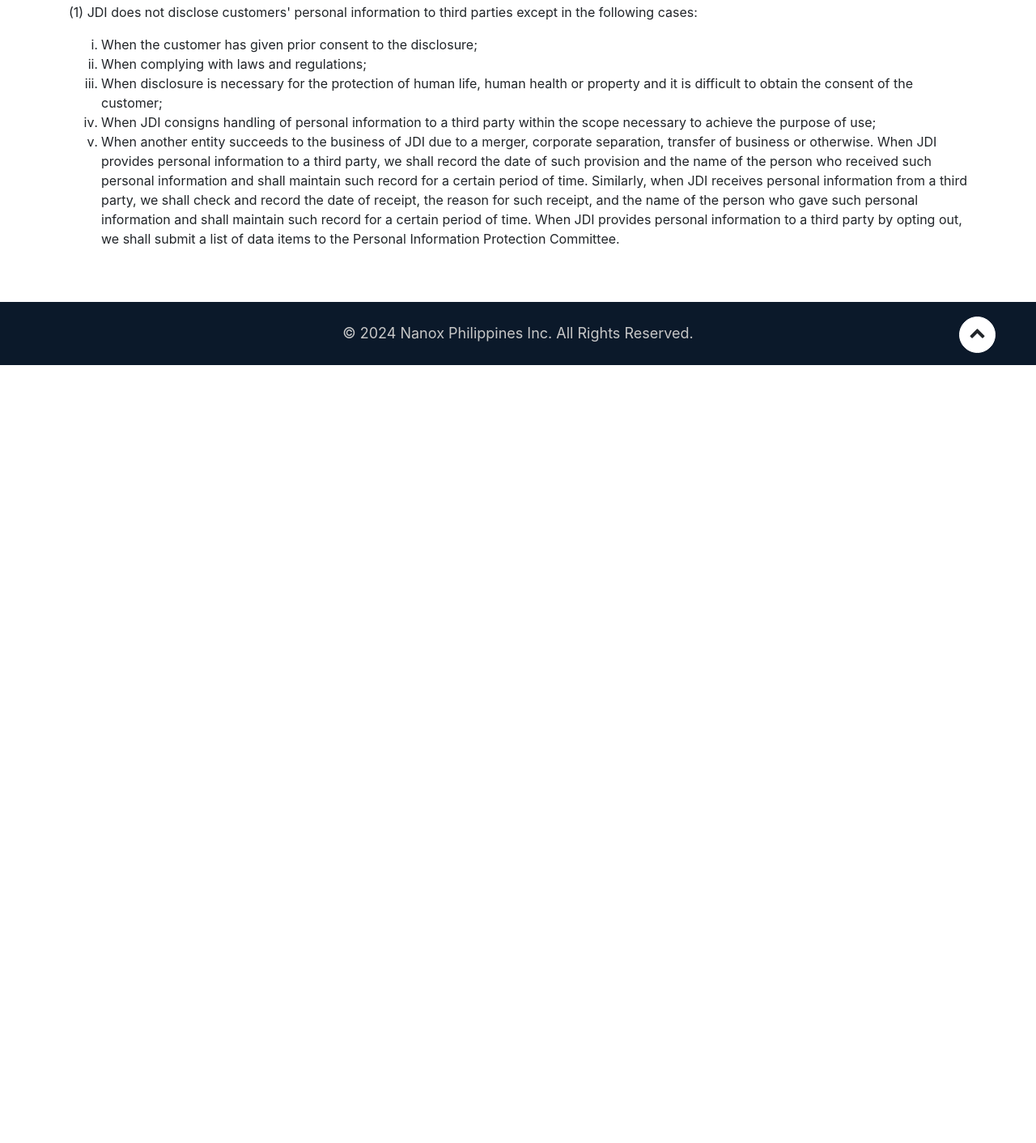
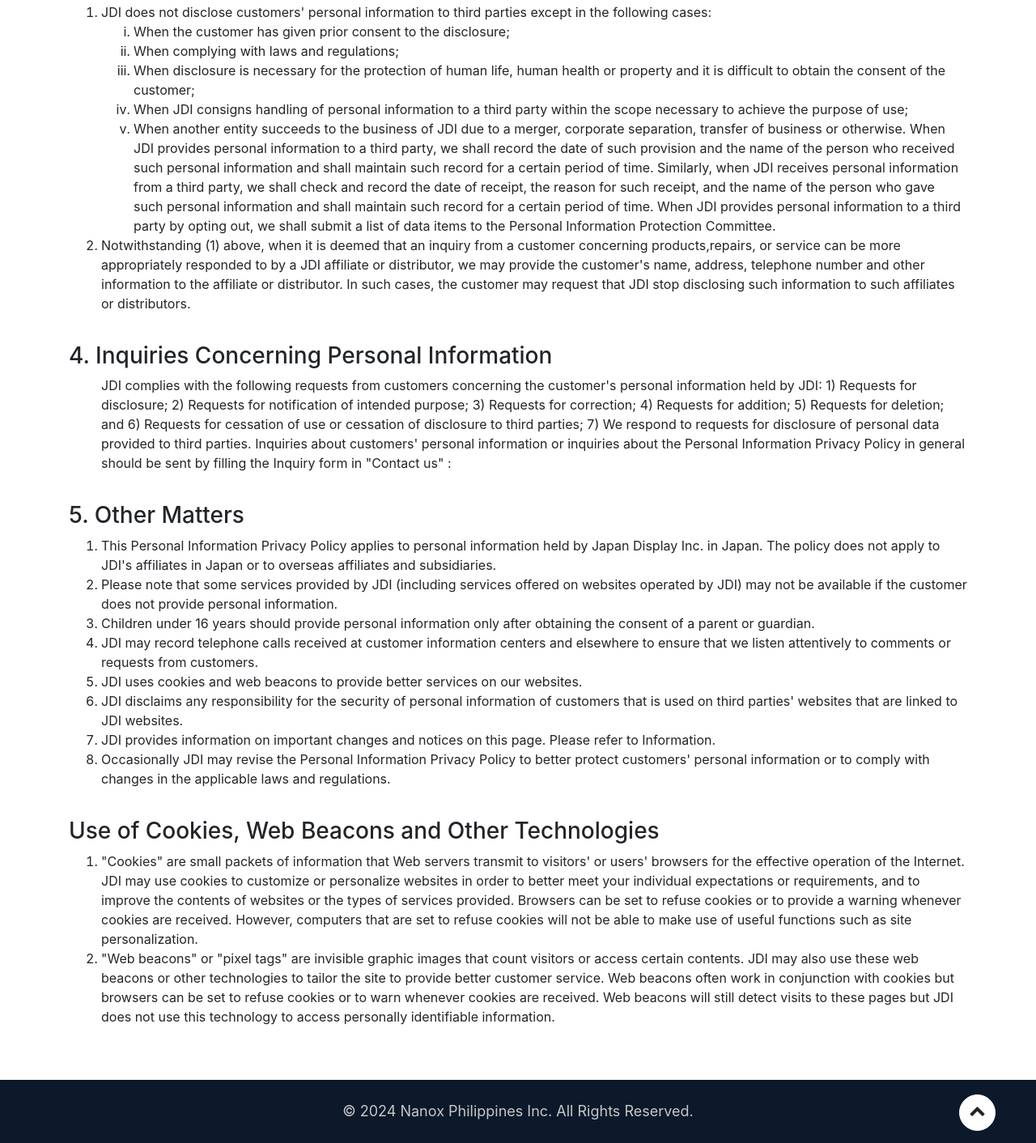
Before and after one commit to RichardBarreda/Nanox, a website: page policy.html in a window 1280 px wide. Shown: the part 2277-3689 px from the top of the page at 81% size. Before the commit the page ends 2728 px from the top, so only its background shows below. Drawn offline with nearby package versions, Linux system fonts and the light colour scheme.

Commit message:
revision of dummy privacy policy. Copied contents from JDI

```diff
--- a/policy.html
+++ b/policy.html
@@ -206,7 +206,9 @@
             <!-- Section #3 -->
             <div class="page-section">
                 <h3 class="section-title">3. Provision of Personal Information</h3>
-                <p class="list-title">(1) JDI does not disclose customers' personal information to third parties except in the following cases:</p>
+                <ol class="section-ordered-list" type="1">
+                    <li class="list-item">JDI does not disclose customers' personal information to third parties except in the following cases:
+
                         <ol class="section-ordered-list" type="i">
                             <li class="list-item">When the customer has given prior consent to the disclosure;</li>
                             <li class="list-item">When complying with laws and regulations;</li>
@@ -219,6 +221,85 @@
                                 personal information from a third party, we shall check and record the date of receipt, the reason for such receipt, and the name
                                 of the person who gave such personal information and shall maintain such record for a certain period of time. When JDI provides
                                 personal information to a third party by opting out, we shall submit a list of data items to the Personal Information Protection Committee.
+                            </li>
+                        </ol>
+
+                    </li>
+                    <li class="list-item">
+                        Notwithstanding (1) above, when it is deemed that an inquiry from a customer concerning products,repairs, or service can be more appropriately
+                        responded to by a JDI affiliate or distributor, we may provide the customer's name, address, telephone number and other information to the affiliate
+                        or distributor. In such cases, the customer may request that JDI stop disclosing such information to such affiliates or distributors.
+                    </li>
+                </ol>
+            </div>
+
+            <!-- Section #4 -->
+            <div class="page-section">
+                <h3 class="section-title">4. Inquiries Concerning Personal Information</h3>
+                <ul class="section-ordered-list" style="list-style-type: none;">
+                    <li class="list-item">
+                        JDI complies with the following requests from customers concerning the customer's personal information held by JDI:
+                        1) Requests for disclosure; 2) Requests for notification of intended purpose; 3) Requests for correction;
+                        4) Requests for addition; 5) Requests for deletion; and 6) Requests for cessation of use or cessation of
+                        disclosure to third parties; 7) We respond to requests for disclosure of personal data provided to third parties.
+                        Inquiries about customers' personal information or inquiries about the Personal Information Privacy Policy in general
+                        should be sent by filling the Inquiry form in "Contact us" :
+                    </li>
+                </ul>
+            </div>
+
+            <!-- Section #5 -->
+            <div class="page-section">
+                <h3 class="section-title">5. Other Matters</h3>
+                <ol class="section-ordered-list" type="1">
+                    <li class="list-item">
+                        This Personal Information Privacy Policy applies to personal information held by Japan Display Inc. in Japan.
+                        The policy does not apply to JDI's affiliates in Japan or to overseas affiliates and subsidiaries.
+                    </li>
+                    <li class="list-item">
+                        Please note that some services provided by JDI (including services offered on websites operated by JDI)
+                        may not be available if the customer does not provide personal information.
+                    </li>
+                    <li class="list-item">
+                        Children under 16 years should provide personal information only after obtaining the consent of a parent or guardian.
+                    </li>
+                    <li class="list-item">
+                        JDI may record telephone calls received at customer information centers and elsewhere to ensure
+                        that we listen attentively to comments or requests from customers.
+                    </li>
+                    <li class="list-item">
+                        JDI uses cookies and web beacons to provide better services on our websites.
+                    </li>
+                    <li class="list-item">
+                        JDI disclaims any responsibility for the security of personal information of customers that is used on
+                        third parties' websites that are linked to JDI websites.
+                    </li>
+                    <li class="list-item">
+                        JDI provides information on important changes and notices on this page. Please refer to Information.
+                    </li>
+                    <li class="list-item">
+                        Occasionally JDI may revise the Personal Information Privacy Policy to better protect customers' personal information or to comply with changes in the applicable laws and regulations.
+                    </li>
+                  </ol>
+            </div>
+
+            <!-- Section #6 -->
+            <div class="page-section">
+                <h3 class="section-title">Use of Cookies, Web Beacons and Other Technologies</h3>
+                <ol class="section-ordered-list" type="1">
+                    <li class="list-item">
+                        "Cookies" are small packets of information that Web servers transmit to visitors' or users'
+                        browsers for the effective operation of the Internet. JDI may use cookies to customize or
+                        personalize websites in order to better meet your individual expectations or requirements, and
+                        to improve the contents of websites or the types of services provided. Browsers can be set to
+                        refuse cookies or to provide a warning whenever cookies are received. However, computers that
+                        are set to refuse cookies will not be able to make use of useful functions such as site personalization.
+                    </li>
+                    <li class="list-item">
+                        "Web beacons" or "pixel tags" are invisible graphic images that count visitors or access certain contents.
+                        JDI may also use these web beacons or other technologies to tailor the site to provide better customer service.
+                        Web beacons often work in conjunction with cookies but browsers can be set to refuse cookies or to warn whenever cookies are received.
+                        Web beacons will still detect visits to these pages but JDI does not use this technology to access personally identifiable information.
                     </li>
                   </ol>
             </div>
--- a/scss/_policy.scss
+++ b/scss/_policy.scss
@@ -23,7 +23,7 @@
         .nested-list {
             .list-title {
                 padding-top: 10px;
-                font-weight: 500;
+                // font-weight: 500;
             }
         }
 
```
Also changed, not shown: dist/css/style.css, 1 other file. Lines whose indentation alone changed are shown as unchanged.
